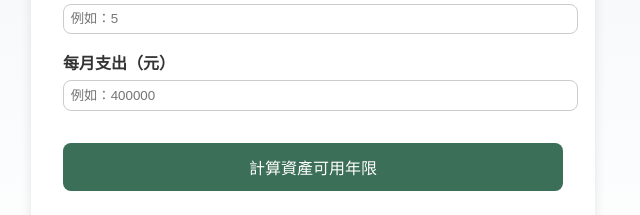
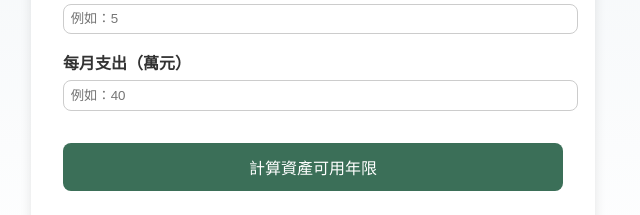
Before and after one commit to cheyuan1115/Investment, a plain HTML site: page index.html in a window 1280 px wide. Shown: the part 265-480 px from the top of the page, 327-967 px from the left. Drawn offline with Linux system fonts and the light colour scheme.

Commit message:
Update index.html

```diff
--- a/index.html
+++ b/index.html
@@ -1,4 +1,3 @@
-
 <!DOCTYPE html>
 <html lang="zh-Hant">
 <head>
@@ -67,8 +66,8 @@
     <label>年利率（%）</label>
     <input type="number" step="0.1" id="rate" placeholder="例如：5">
 
-    <label>每月支出（元）</label>
-    <input type="number" id="monthly" placeholder="例如：400000">
+    <label>每月支出（萬元）</label>
+    <input type="number" id="monthly" placeholder="例如：40">
 
     <button onclick="calculateDepletionTime()">計算資產可用年限</button>
 
@@ -79,7 +78,7 @@
     function calculateDepletionTime() {
       let principal = parseFloat(document.getElementById('principal').value) * 10000;
       let annualRate = parseFloat(document.getElementById('rate').value) / 100;
-      let monthlySpend = parseFloat(document.getElementById('monthly').value);
+      let monthlySpend = parseFloat(document.getElementById('monthly').value) * 10000;
       let monthlyRate = annualRate / 12;
 
       let month = 0;
```
